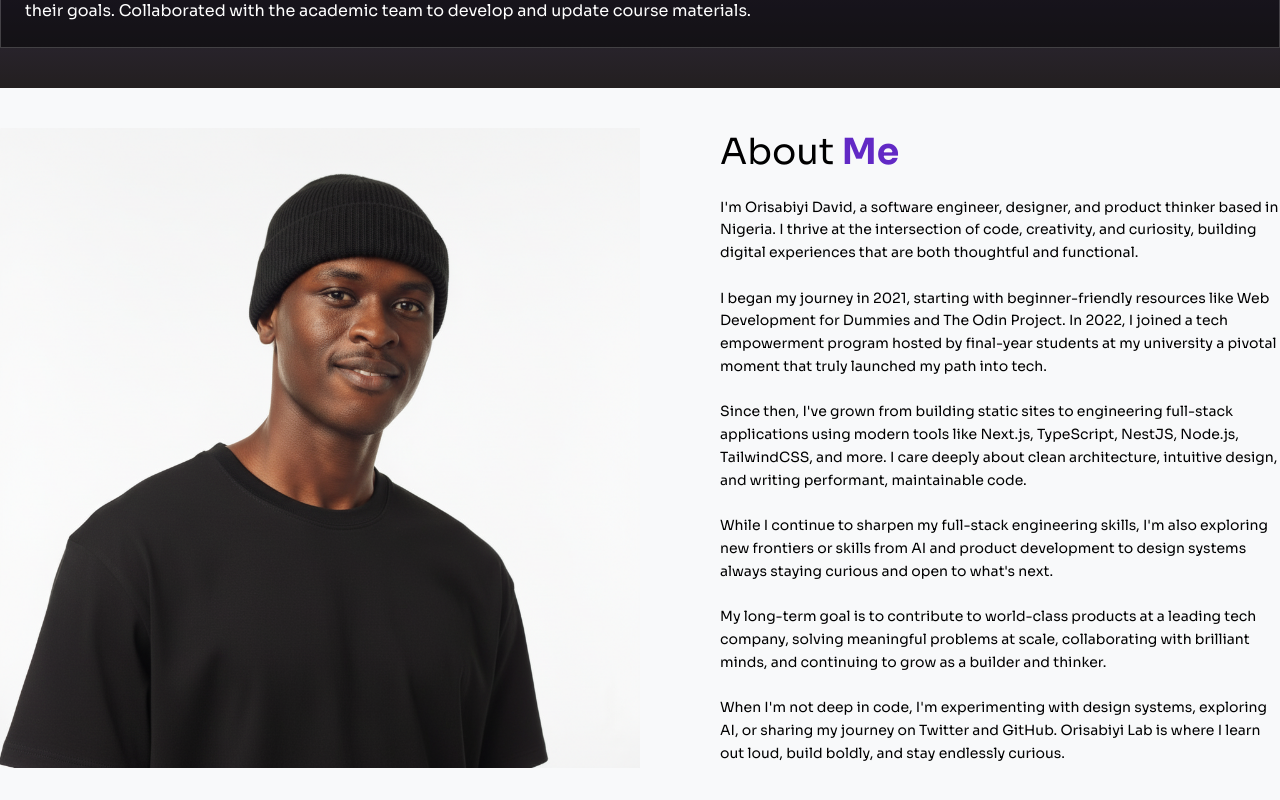
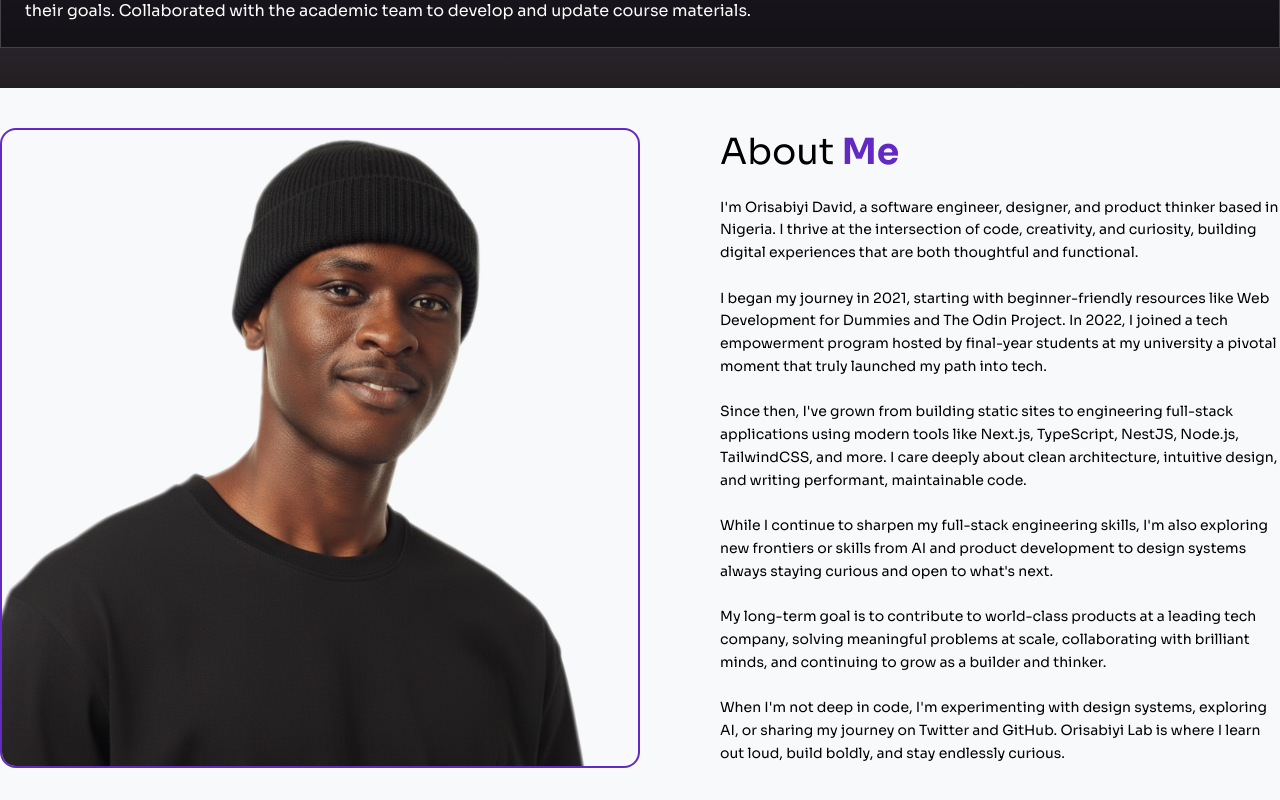
Before and after one commit to Orisabiyi/orisabiyi-lab, a Next.js app: page / in a window 1280 px wide. Shown: the part 2660-3460 px from the top of the page. Built offline with nearby package versions, Linux system fonts and the light colour scheme.

Commit message:
feat: enhance AboutSection styling with border and image transformations

```diff
--- a/components/about-section.tsx
+++ b/components/about-section.tsx
@@ -4,7 +4,7 @@ import Image from "next/image";
 export default function AboutSection() {
   return (
     <section id="about-me" className="container mx-auto py-10 items-center flex flex-col md:flex-row gap-20 font-sora">
-      <figure className="px-10 md:p-0 md:w-1/2">
+      <figure className="px-10 md:p-0 md:w-1/2 border-2 border-primary rounded-2xl overflow-hidden">
         <Image
           src="/images/david-pic.png"
           // src="/images/me-icon.svg"
@@ -14,7 +14,7 @@ export default function AboutSection() {
           loading="lazy"
           fetchPriority="low"
           priority={false}
-          className="w-full h-auto about-img"
+          className="w-full h-auto scale-125 transform translate-y-8 about-img"
         />
       </figure>
       <div className="flex-1 flex flex-col gap-6 px-10 md:p-0">
```
Also changed, not shown: public/images/david-pic.png.
